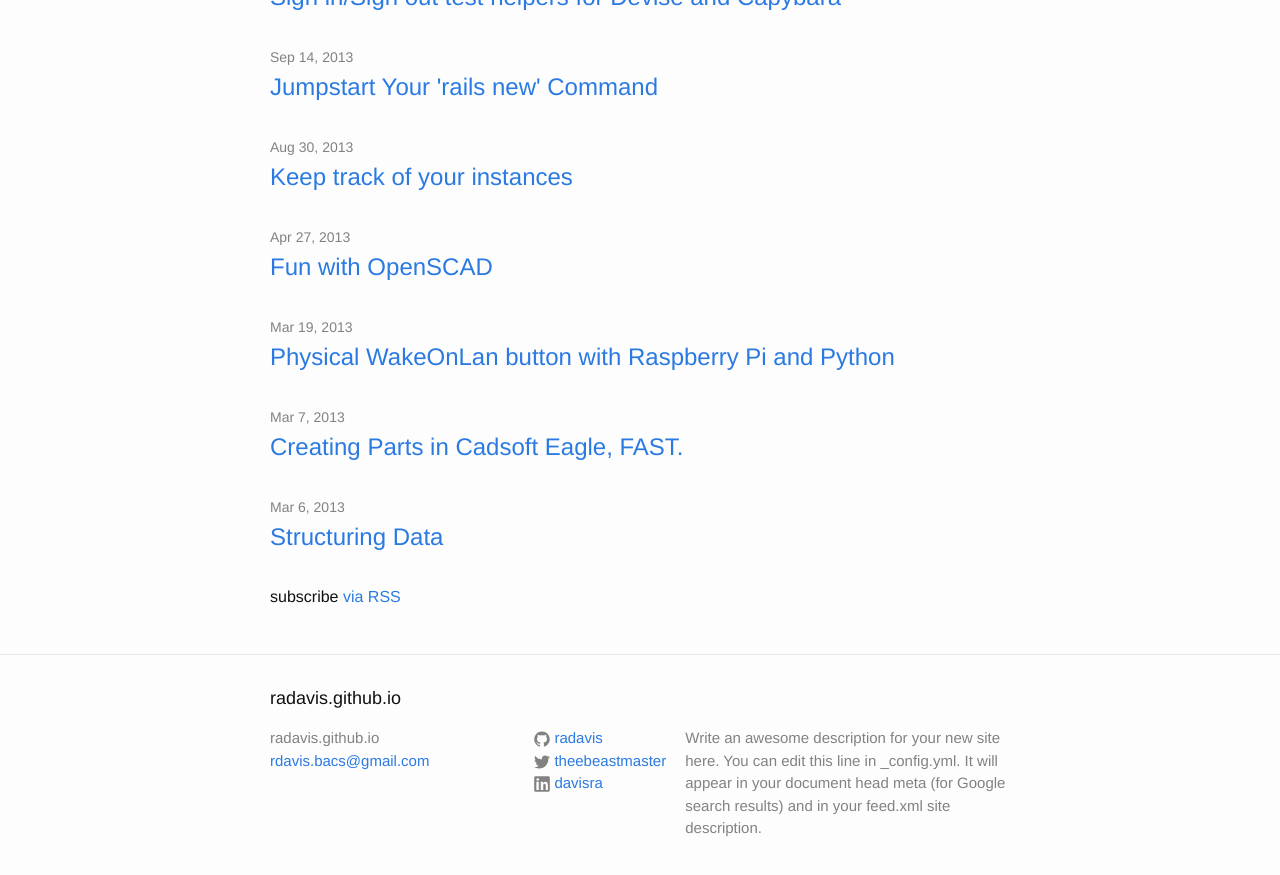
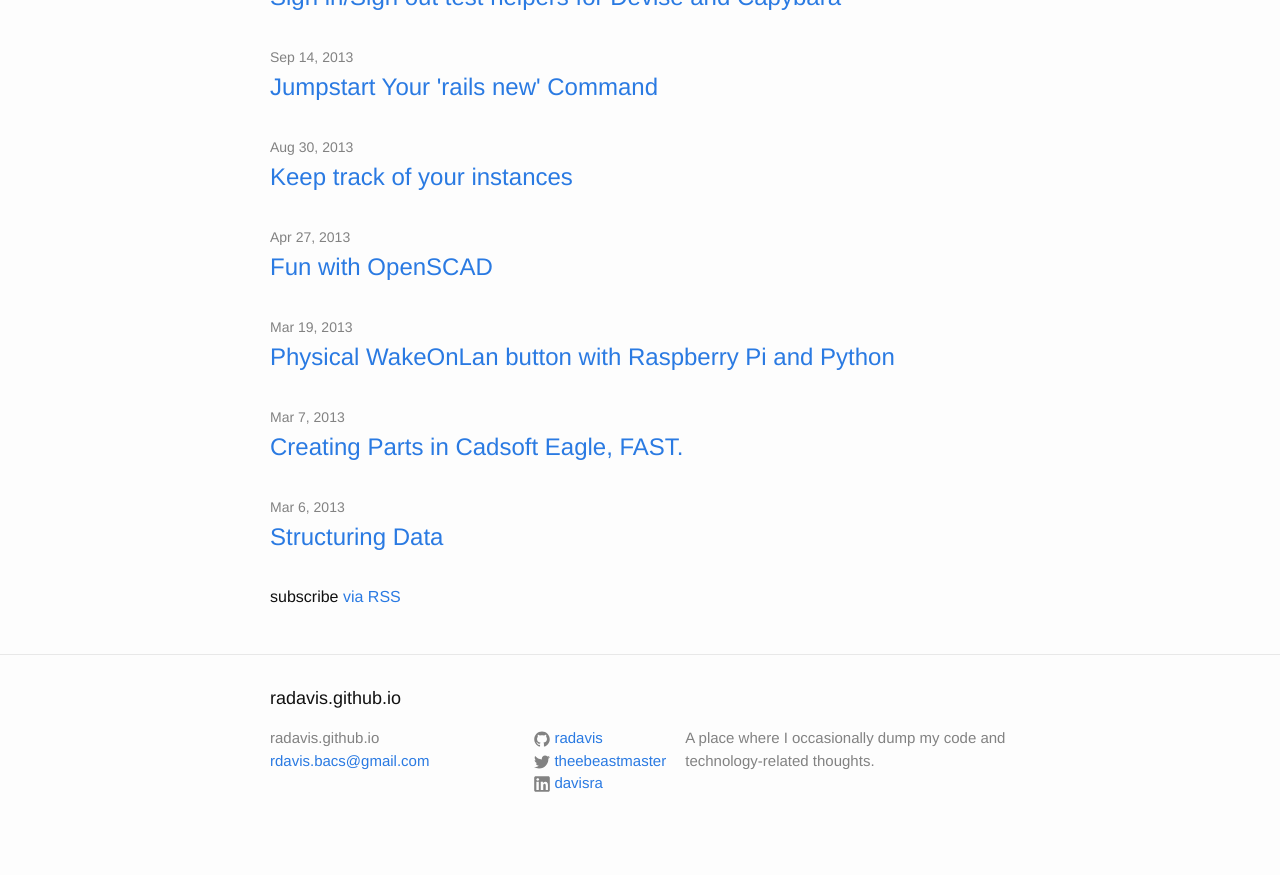
Before and after one commit to radavis/radavis.github.io, a Jekyll site: the page built from index.html, in a window 1280 px wide and 900 px high, scrolled down 1352 px. Shown: the top 875 px of the window. Built offline with Jekyll 4.4.1, drawn with Linux system fonts in a browser that asks for light colours.

Commit message:
update site description

```diff
--- a/_config.yml
+++ b/_config.yml
@@ -9,9 +9,7 @@
 title: radavis.github.io
 email: rdavis.bacs@gmail.com
 description: > # this means to ignore newlines until "baseurl:"
-  Write an awesome description for your new site here. You can edit this
-  line in _config.yml. It will appear in your document head meta (for
-  Google search results) and in your feed.xml site description.
+  A place where I occasionally dump my code and technology-related thoughts.
 baseurl: "" # the subpath of your site, e.g. /blog
 url: "https://radavis.github.io" # the base hostname & protocol for your site
 twitter_username: theebeastmaster
```
